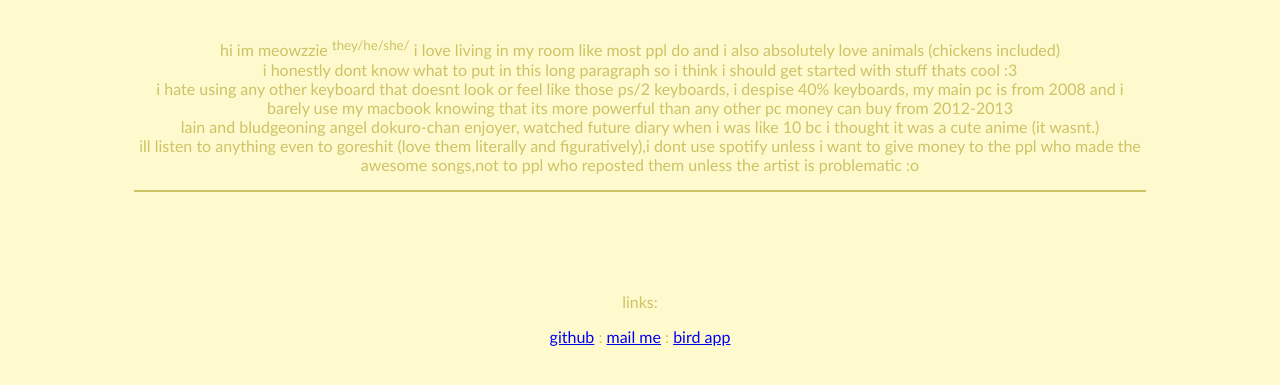
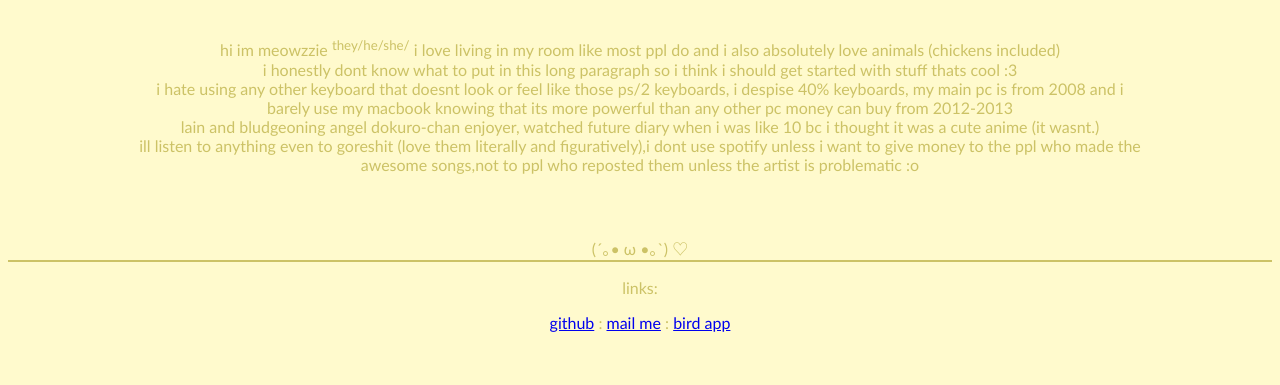
Before and after one commit to meowzzie/meowzzie.github.io, a plain HTML site: page index.html in a window 1280 px wide. Shown: the part 95-480 px from the top of the page. Drawn offline with Linux system fonts and the light colour scheme.

Commit message:
close body element

```diff
--- a/index.html
+++ b/index.html
@@ -12,9 +12,8 @@
         margin-left: 10%;
         margin-right: 10%;
         margin-top: 40px;
-        margin-bottom: 100px;
+        padding-bottom: 30px;
         font-size: medium;
-        border-bottom: solid 2px #ccc266;
     }
 </style>
 </head>
@@ -26,9 +25,11 @@
 
     <p>hi im meowzzie <sup>they/he/she/</sup> i love living in my room like most ppl do and i also absolutely love animals (chickens included) <br>i honestly dont know what to put in this long paragraph so i think i should get started with stuff thats cool :3 <br>i hate using any other keyboard that doesnt look or feel like those ps/2 keyboards, i despise 40% keyboards, my main pc is from 2008 and i barely use my macbook knowing that its more powerful than any other pc money can buy from 2012-2013 <br>lain and bludgeoning angel dokuro-chan enjoyer, watched future diary when i was like 10 bc i thought it was a cute anime (it wasnt.) <br>ill listen to anything even to goreshit (love them literally and figuratively),i dont use spotify unless i want to give money to the ppl who made the awesome songs,not to ppl who reposted them unless the artist is problematic :o</p>
     </div>
+    <p style="border-bottom: solid 2px #ccc266;">(´｡• ω •｡`) ♡</p>
     <p>links:</p>
     <a href="https://github.com/meowzzie">github</a>
     <span>:</span>
     <a href="mailto:meowzzie@protonmail.com">mail me</a>
     <span>:</span>
     <a href="https://www.twitter.com/meowzforever">bird app</a>
+</body>
```
